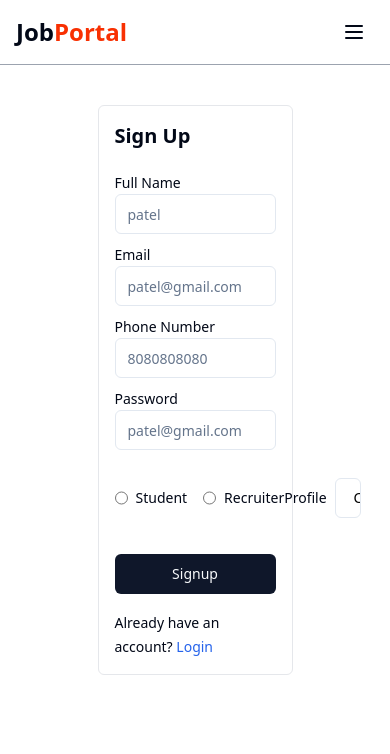
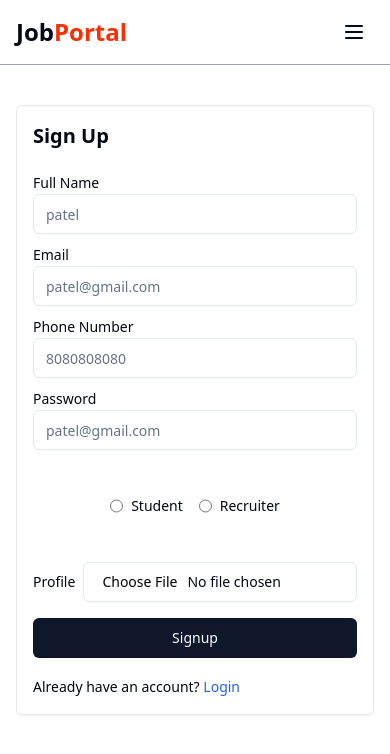
Before and after one commit to aryasakshi13/Job_portal, a React (Vite) app in the folder frontend/: page /signup in a window 390 px wide. Shown: the top 754 px of the page. Built offline with nearby package versions, Linux system fonts and the light colour scheme.

Commit message:
completed the responsive of latestjob Card, Signup and login Secton

```diff
--- a/frontend/src/components/Home.jsx
+++ b/frontend/src/components/Home.jsx
@@ -18,7 +18,7 @@ const Home = () => {
     }
   }, []);
   return (
-    <div>
+    <div className='overflow-x-hidden max-w-full'>
       <Navbar />
       <HeroSection />
       <CategoryCarousel />
--- a/frontend/src/components/LatestJobCards.jsx
+++ b/frontend/src/components/LatestJobCards.jsx
@@ -4,17 +4,35 @@ import { useNavigate } from 'react-router-dom'
 
 const LatestJobCards = ({job}) => {
     const navigate = useNavigate();
+
+      const daysAgoFunction = (mongodbTime) => {
+        const createdAt = new Date(mongodbTime);
+        const currentTime = new Date();
+        const timeDifference = currentTime - createdAt;
+        return Math.floor(timeDifference / (1000 * 24 * 60 * 60));
+    }
     return (
-        <div onClick={()=> navigate(`/description/${job._id}`)} className='p-5 rounded-md shadow-xl bg-white border border-gray-100 cursor-pointer'>
-            <div>
-                <h1 className='font-medium text-lg'>{job?.company?.name}</h1>
-                <p className='text-sm text-gray-500'>India</p>
+        <div onClick={()=> navigate(`/description/${job._id}`)} className='p-5 rounded-md shadow-xl bg-white border border-gray-100 cursor-pointer
+                      transition-all duration-300 ease-in-out
+                       active:scale-95 active:bg-gray-200
+                       hover:shadow-2xl'>
+            <div className='flex items-center justify-between gap-2'>
+                <div className='overflow-hidden'>
+                    <h1 className='font-medium text-lg truncate'>{job?.company?.name}</h1>
+                    <p className='text-sm text-gray-500'>India</p>
+                </div>
+                    <p className='text-xs text-gray-400'>
+                    {daysAgoFunction(job?.createdAt) === 0 ? "Today" : `${daysAgoFunction(job?.createdAt)} days ago`}
+                    </p>
             </div>
-            <div>
-                <h1 className='font-bold text-lg my-2'>{job?.title}</h1>
-                <p className='text-sm text-gray-600'>{job?.description}</p>
+            {/* job Title  & descripion */}
+            <div className='my-3'>
+                <h1 className='font-bold text-lg my-1 text-gray-900'>{job?.title}</h1>
+                <p className='text-sm text-gray-600 line-clamp-2'>{job?.description}</p>
             </div>
-            <div className='flex items-center gap-2 mt-4'>
+
+            {/* Bades */}
+            <div className='flex items-center gap-2 mt-4 flex-wrap'>
                 <Badge className={'text-blue-700 font-bold'} variant="ghost">{job?.position} Positions</Badge>
                 <Badge className={'text-[#F83002] font-bold'} variant="ghost">{job?.jobType}</Badge>
                 <Badge className={'text-[#7209b7] font-bold'} variant="ghost">{job?.salary}LPA</Badge>
--- a/frontend/src/components/auth/Login.jsx
+++ b/frontend/src/components/auth/Login.jsx
@@ -18,7 +18,7 @@ const Login = () => {
         password: "",
         role: "",
     });
-    const { loading,user } = useSelector(store => store.auth);
+    const { loading, user } = useSelector(store => store.auth);
     const navigate = useNavigate();
     const dispatch = useDispatch();
 
@@ -54,12 +54,12 @@ const Login = () => {
         }
     },[])
     return (
-        <div>
+        <div className='overflow-x-hidden'>
             <Navbar />
-            <div className='flex items-center justify-center max-w-7xl mx-auto'>
-                <form onSubmit={submitHandler} className='w-1/2 border border-gray-200 rounded-md p-4 my-10'>
-                    <h1 className='font-bold text-xl mb-5'>Login</h1>
-                    <div className='my-2'>
+            <div className='flex items-center justify-center max-w-7xl mx-auto px-4'>
+                <form onSubmit={submitHandler} className='w-full md:w-1/2 lg:w-1/3 border border-gray-200 rounded-md p-4 my-10 shadow-sm'>
+                    <h1 className='font-bold text-xl mb-5 text-center md:text-left'>Login</h1>
+                    <div className='my-4'>
                         <Label>Email</Label>
                         <Input
                             type="email"
@@ -70,7 +70,7 @@ const Login = () => {
                         />
                     </div>
 
-                    <div className='my-2'>
+                    <div className='my-4'>
                         <Label>Password</Label>
                         <Input
                             type="password"
@@ -107,9 +107,17 @@ const Login = () => {
                         </RadioGroup>
                     </div>
                     {
-                        loading ? <Button className="w-full my-4"> <Loader2 className='mr-2 h-4 w-4 animate-spin' /> Please wait </Button> : <Button type="submit" className="w-full my-4">Login</Button>
+                        loading ? (
+                            <Button className="w-full my-4">
+                                <Loader2 className='mr-2 h-4 w-4 animate-spin' /> Please wait
+                            </Button>
+                        ) : (
+                        <Button type="submit" className="w-full my-4">
+                            Login
+                        </Button>
+                        )
                     }
-                    <span className='text-sm'>Don't have an account? <Link to="/signup" className='text-blue-600'>Signup</Link></span>
+                    <span className='text-sm text-center md:text-left'>Don't have an account? <Link to="/signup" className='text-blue-600 font-medium'>Signup</Link></span>
                 </form>
             </div>
         </div>
--- a/frontend/src/components/auth/Signup.jsx
+++ b/frontend/src/components/auth/Signup.jsx
@@ -68,10 +68,10 @@ const Signup = () => {
         }
     },[])
     return (
-        <div>
+        <div className='overflow-x-hidden'>
             <Navbar />
-            <div className='flex items-center justify-center max-w-7xl mx-auto'>
-                <form onSubmit={submitHandler} className='w-1/2 border border-gray-200 rounded-md p-4 my-10'>
+            <div className='flex items-center justify-center max-w-7xl mx-auto px-4'>
+                <form onSubmit={submitHandler} className=' w-full md:w-1/2 border border-gray-200 rounded-md p-4 my-10 shadow-sm'>
                     <h1 className='font-bold text-xl mb-5'>Sign Up</h1>
                     <div className='my-2'>
                         <Label>Full Name</Label>
@@ -113,7 +113,8 @@ const Signup = () => {
                             placeholder="patel@gmail.com"
                         />
                     </div>
-                    <div className='flex items-center justify-between'>
+                    {/*  */}
+                    <div className='flex flex-col md:flex-row items-center justify-between gap-4 mt-4'>
                         <RadioGroup className="flex items-center gap-4 my-5">
                             <div className="flex items-center space-x-2">
                                 <Input
@@ -138,8 +139,10 @@ const Signup = () => {
                                 <Label htmlFor="r2">Recruiter</Label>
                             </div>
                         </RadioGroup>
-                        <div className='flex items-center gap-2'>
-                            <Label>Profile</Label>
+
+
+                        <div className='flex items-center gap-2 w-full md:w-auto'>
+                            <Label className='whitespace-nowrap'>Profile</Label>
                             <Input
                                 accept="image/*"
                                 type="file"
@@ -148,10 +151,15 @@ const Signup = () => {
                             />
                         </div>
                     </div>
+
+
                     {
-                        loading ? <Button className="w-full my-4"> <Loader2 className='mr-2 h-4 w-4 animate-spin' /> Please wait </Button> : <Button type="submit" className="w-full my-4">Signup</Button>
+                        loading ? (
+                        <Button className="w-full my-4"> <Loader2 className='mr-2 h-4 w-4 animate-spin' /> Please wait </Button>
+                    ) : ( <Button type="submit" className="w-full my-4">Signup</Button>
+                    )
                     }
-                    <span className='text-sm'>Already have an account? <Link to="/login" className='text-blue-600'>Login</Link></span>
+                    <span className='text-sm text-center md:text-left'>Already have an account? <Link to="/login" className='text-blue-600'>Login</Link></span>
                 </form>
             </div>
         </div>
```
